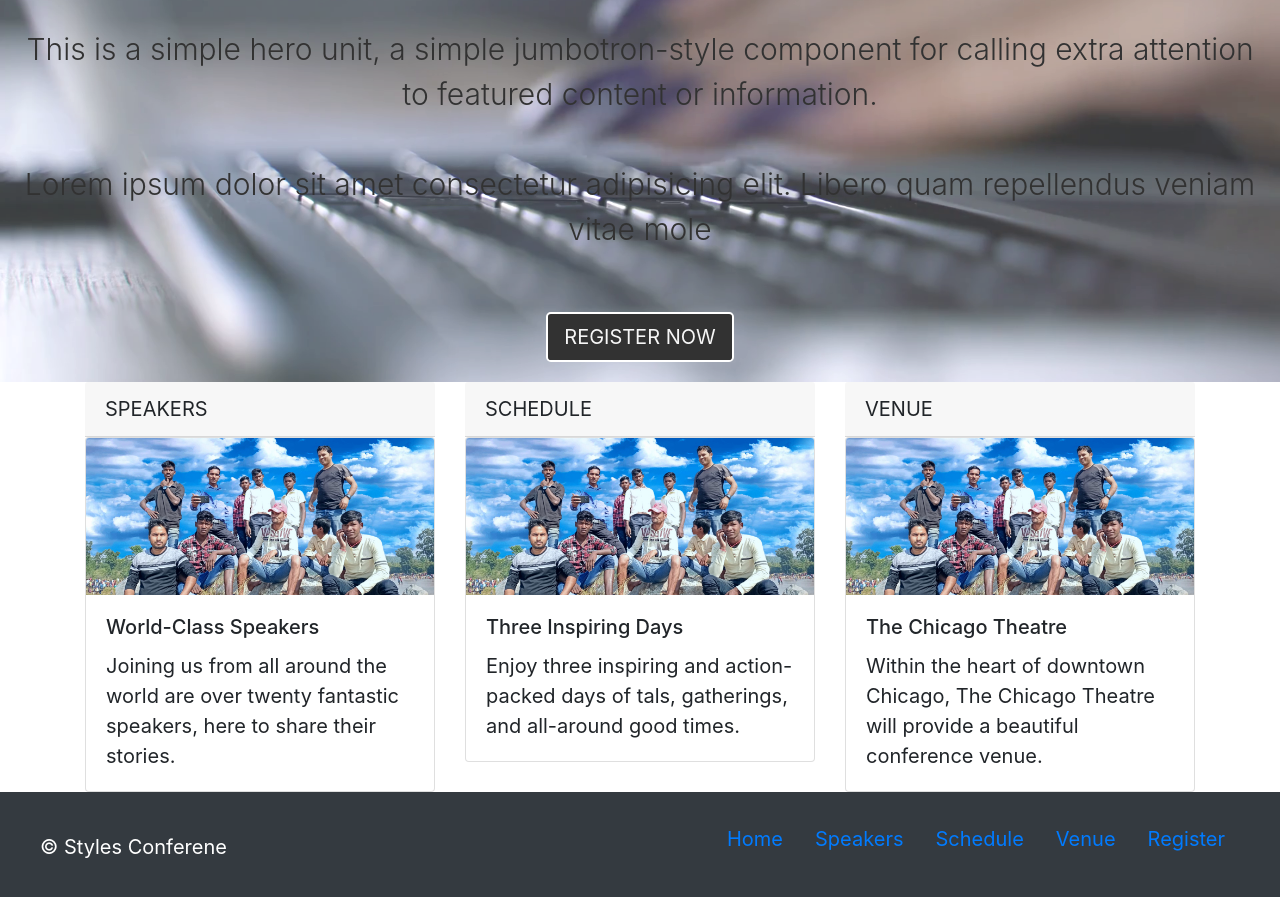
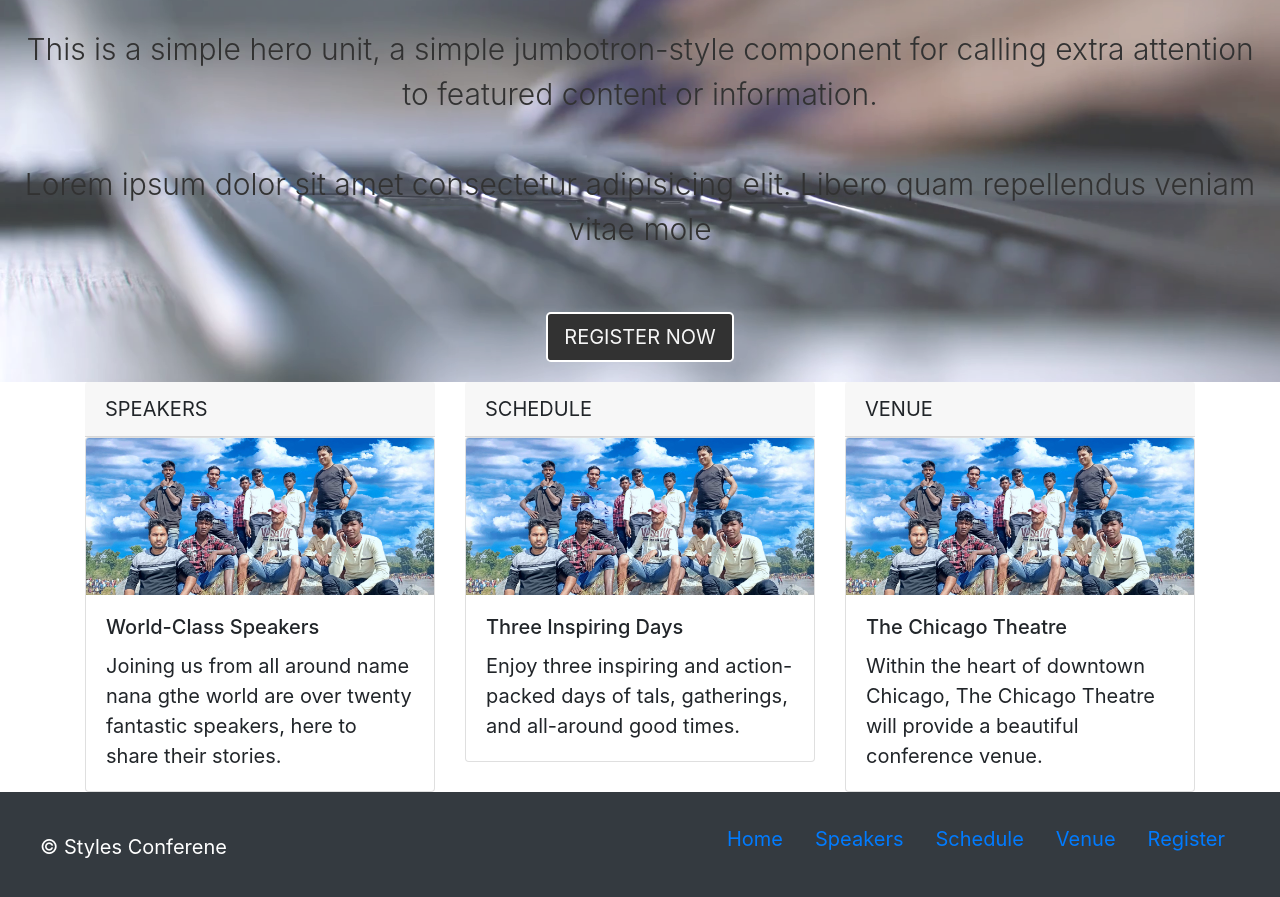
Before and after one commit to samodsingh/samod-project, a plain HTML site: page index.html in a window 1280 px wide. Shown: the part 247-1144 px from the top of the page. Drawn offline with nearby package versions, Linux system fonts and the light colour scheme.

Commit message:
sam-project

```diff
--- a/index.html
+++ b/index.html
@@ -50,7 +50,7 @@
                 <img class="card-img-top" src="1.jpg" alt="Card image cap">
                 <div class="card-body">
                   <h5 class="card-title">World-Class Speakers</h5>
-                  <p class="card-text">Joining us from all around the world are over twenty fantastic speakers, here to share their stories.</p>
+                  <p class="card-text">Joining us from all around name nana gthe world are over twenty fantastic speakers, here to share their stories.</p>
 
                 </div>
               </div>
```
